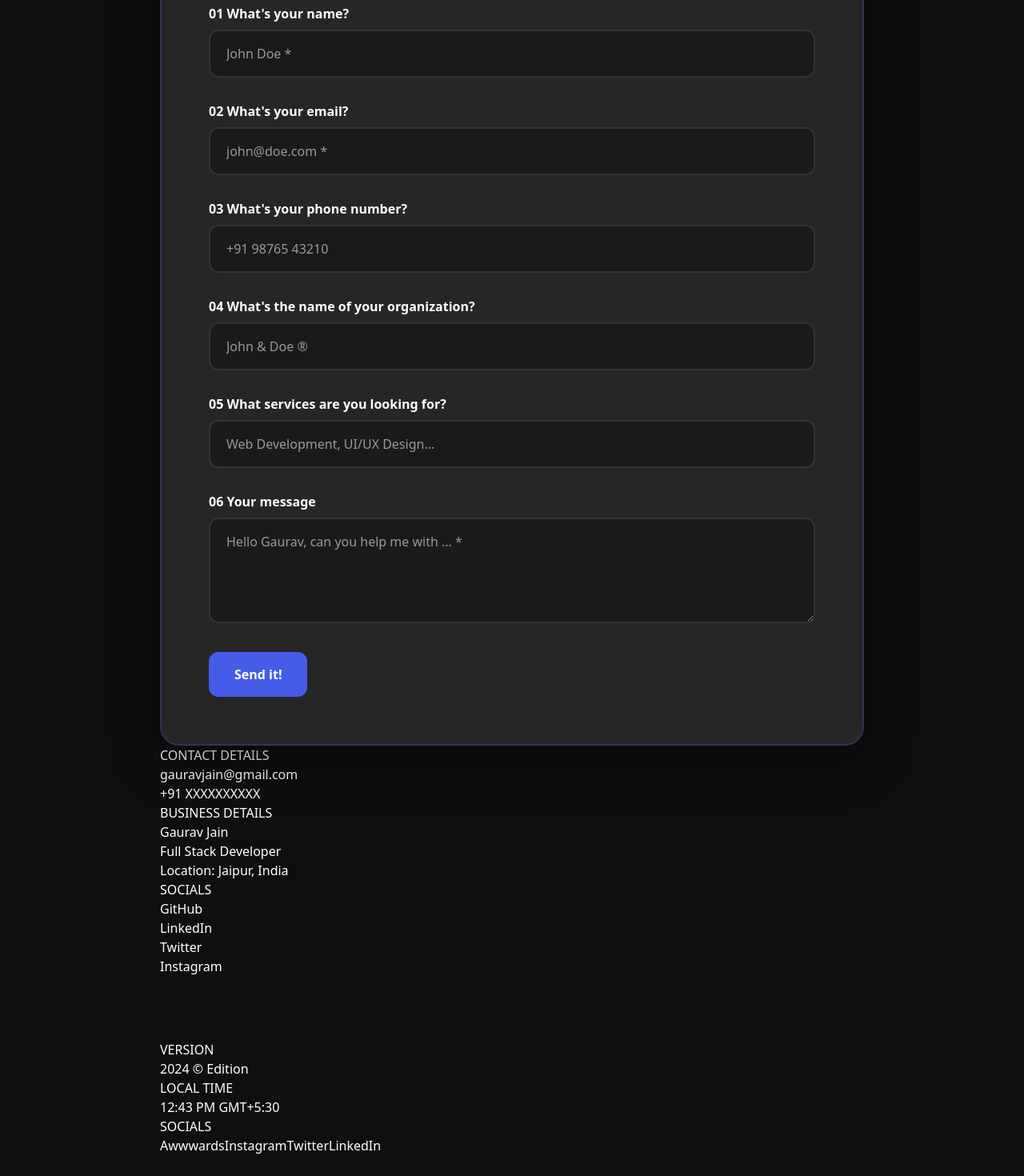
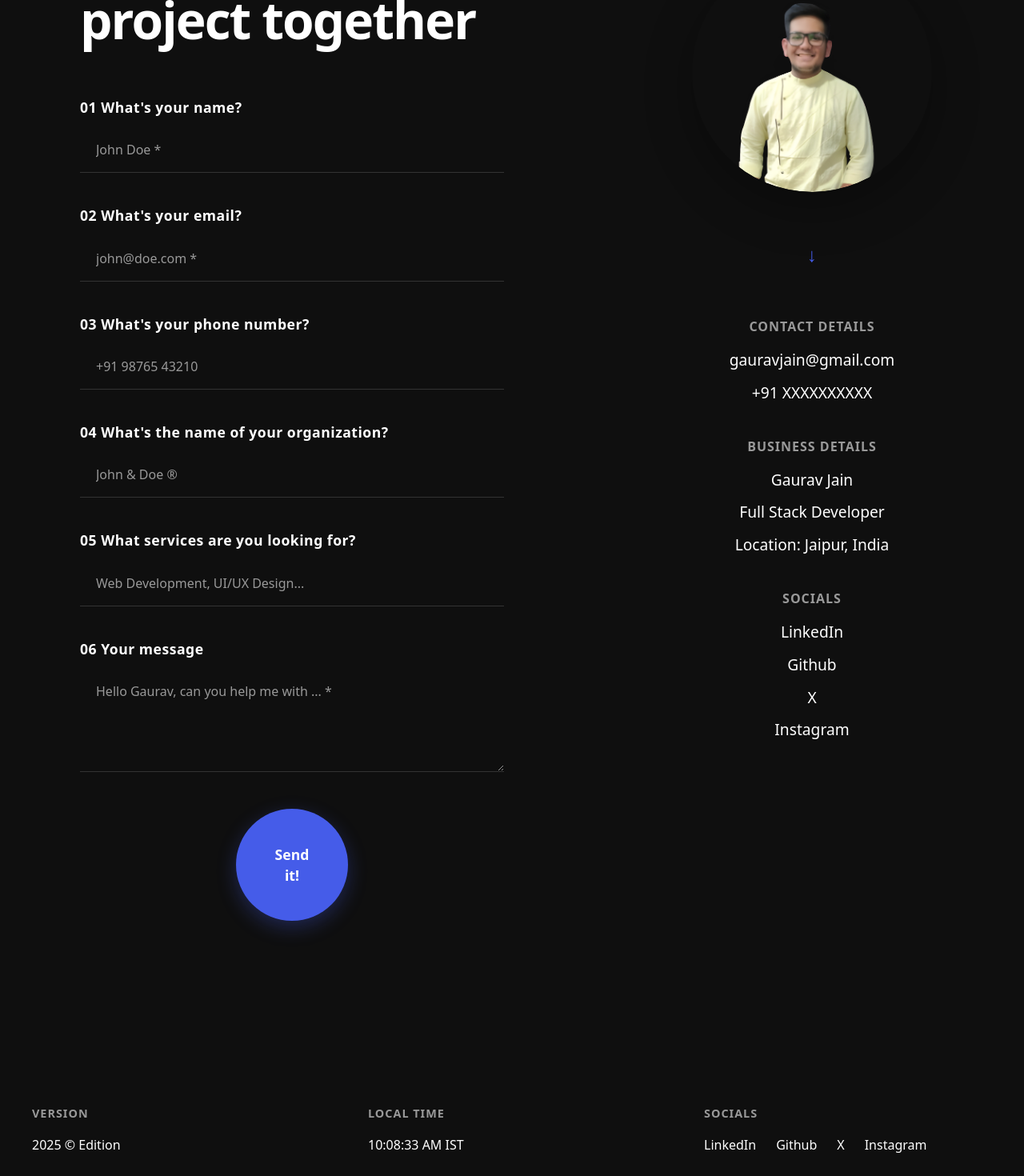
Before and after one commit to gauravjain0377/Portfolio, a Next.js app: page /contact in a window 1280 px wide. Shown: the part 200-1670 px from the top of the page at 80% size. Built offline with nearby package versions, Linux system fonts and the light colour scheme.

Commit message:
updated the whole contact page

```diff
--- a/app/contact/page.jsx
+++ b/app/contact/page.jsx
@@ -1,5 +1,5 @@
 "use client";
-import React, { useState } from "react";
+import React, { useState, useEffect } from "react";
 import { motion } from "framer-motion";
 import Image from "next/image";
 import ContactFooter from "@/components/contact/Contact";
@@ -16,6 +16,34 @@ const Contact = () => {
   });
   const [isSubmitting, setIsSubmitting] = useState(false);
   const [submitStatus, setSubmitStatus] = useState(null);
+  const [currentTime, setCurrentTime] = useState("");
+
+  // Update time every second
+  useEffect(() => {
+    const updateTime = () => {
+      const now = new Date();
+      // Get IST time by adding 5 hours and 30 minutes to UTC
+      const istTime = new Date(now.getTime() + (5.5 * 60 * 60 * 1000));
+
+      const hours = istTime.getUTCHours();
+      const minutes = istTime.getUTCMinutes();
+      const seconds = istTime.getUTCSeconds();
+
+      // Format time with AM/PM
+      const ampm = hours >= 12 ? 'PM' : 'AM';
+      const displayHours = hours % 12 || 12;
+      const displayMinutes = minutes.toString().padStart(2, '0');
+      const displaySeconds = seconds.toString().padStart(2, '0');
+
+      const timeString = `${displayHours}:${displayMinutes}:${displaySeconds} ${ampm} IST`;
+      setCurrentTime(timeString);
+    };
+
+    updateTime(); // Set initial time
+    const interval = setInterval(updateTime, 1000); // Update every second
+
+    return () => clearInterval(interval);
+  }, []);
 
   const handleInputChange = (e) => {
     setFormData({
@@ -64,7 +92,7 @@ const Contact = () => {
 
   return (
     <motion.div
-      className={styles.contactContainer}
+      className={styles.contactPage}
       initial={{ opacity: 0 }}
       animate={{ opacity: 1 }}
       transition={{ duration: 0.8 }}
@@ -210,6 +238,32 @@ const Contact = () => {
           animate={{ opacity: 1, x: 0 }}
           transition={{ duration: 0.8, delay: 0.4 }}
         >
+          {/* Profile Image */}
+          <motion.div
+            className={styles.profileImage}
+            initial={{ opacity: 0, scale: 0.8 }}
+            animate={{ opacity: 1, scale: 1 }}
+            transition={{ duration: 0.8, delay: 0.6 }}
+          >
+            <Image
+              src="/images/Gaurav_Jain.png"
+              alt="Gaurav Jain"
+              width={300}
+              height={300}
+              className={styles.image}
+              priority
+            />
+          </motion.div>
+
+          {/* Arrow Animation */}
+          <motion.div
+            className={styles.arrow}
+            animate={{ y: [0, -10, 0] }}
+            transition={{ duration: 2, repeat: Infinity, ease: "easeInOut" }}
+          >
+            ↓
+          </motion.div>
+
           {/* Contact Details */}
           <motion.div
             className={styles.contactDetails}
@@ -253,22 +307,22 @@ const Contact = () => {
                 <h3 className={styles.detailsTitle}>SOCIALS</h3>
                 <div className={styles.detailsContent}>
                   <div className={styles.detailItem}>
-                     <a href="https://github.com/gauravjain" target="_blank" rel="noopener noreferrer" className={styles.detailValue}>
-                       GitHub
-                     </a>
-                   </div>
-                   <div className={styles.detailItem}>
-                     <a href="https://linkedin.com/in/gauravjain" target="_blank" rel="noopener noreferrer" className={styles.detailValue}>
+                    <a href="https://www.linkedin.com/in/this-is-gaurav-jain/" target="_blank" rel="noopener noreferrer" className={styles.detailValue}>
                       LinkedIn
                     </a>
                   </div>
                   <div className={styles.detailItem}>
-                     <a href="https://twitter.com/gauravjain" target="_blank" rel="noopener noreferrer" className={styles.detailValue}>
-                       Twitter
+                    <a href="https://github.com/gauravjain0377" target="_blank" rel="noopener noreferrer" className={styles.detailValue}>
+                      Github
                     </a>
                   </div>
                   <div className={styles.detailItem}>
-                     <a href="https://instagram.com/gauravjain" target="_blank" rel="noopener noreferrer" className={styles.detailValue}>
+                    <a href="https://x.com/gauravjain0377" target="_blank" rel="noopener noreferrer" className={styles.detailValue}>
+                      X
+                    </a>
+                  </div>
+                  <div className={styles.detailItem}>
+                    <a href="https://www.instagram.com/gauravjain0377/" target="_blank" rel="noopener noreferrer" className={styles.detailValue}>
                       Instagram
                     </a>
                   </div>
@@ -289,21 +343,21 @@ const Contact = () => {
         <div className={styles.footerContainer}>
           <div className={styles.footerSection}>
             <h4 className={styles.footerTitle}>VERSION</h4>
-              <p className={styles.footerText}>2024 © Edition</p>
+            <p className={styles.footerText}>2025 © Edition</p>
           </div>
 
           <div className={styles.footerSection}>
             <h4 className={styles.footerTitle}>LOCAL TIME</h4>
-              <p className={styles.footerText}>12:43 PM GMT+5:30</p>
+            <p className={styles.footerText}>{currentTime}</p>
           </div>
 
           <div className={styles.footerSection}>
             <h4 className={styles.footerTitle}>SOCIALS</h4>
             <div className={styles.socialLinks}>
-                <a href="#" className={styles.socialLink}>Awwwards</a>
-                <a href="#" className={styles.socialLink}>Instagram</a>
-                <a href="#" className={styles.socialLink}>Twitter</a>
-                <a href="#" className={styles.socialLink}>LinkedIn</a>
+              <a href="https://www.linkedin.com/in/this-is-gaurav-jain/" target="_blank" rel="noopener noreferrer" className={styles.socialLink}>LinkedIn</a>
+              <a href="https://github.com/gauravjain0377" target="_blank" rel="noopener noreferrer" className={styles.socialLink}>Github</a>
+              <a href="https://x.com/gauravjain0377" target="_blank" rel="noopener noreferrer" className={styles.socialLink}>X</a>
+              <a href="https://www.instagram.com/gauravjain0377/" target="_blank" rel="noopener noreferrer" className={styles.socialLink}>Instagram</a>
             </div>
           </div>
         </div>
--- a/app/contact/page.module.scss
+++ b/app/contact/page.module.scss
@@ -1,16 +1,17 @@
 .contactPage {
   width: 100%;
-  min-height: 100vh;
+  min-height: 120vh; /* Increased height to make page bigger */
   position: relative;
   background: var(--bg-primary);
   transition: background-color 0.3s ease;
+  padding-top: 120px; /* Reduced top padding to move content closer to navbar */
 }
 
 .contactContainer {
   width: 100%;
   max-width: 1400px;
   margin: 0 auto;
-  padding: 120px 200px;
+  padding: 80px 200px;
   display: flex;
   flex-direction: column;
   gap: 80px;
@@ -18,26 +19,45 @@
   transition: background-color 0.3s ease;
 
   @media (max-width: 1200px) {
-    padding: 100px 100px;
+    padding: 60px 100px;
   }
 
   @media (max-width: 768px) {
-    padding: 80px 40px;
+    padding: 40px 40px;
     gap: 60px;
   }
 }
 
-.contactHeader {
-  text-align: center;
-  margin-bottom: 60px;
+.mainContent {
+  width: 100%;
+  max-width: 1400px;
+  margin: 0 auto;
+  display: grid;
+  grid-template-columns: 1fr 1fr;
+  gap: 120px; /* Increased gap between form and right side */
+  align-items: flex-start; /* Changed from center to flex-start */
+  padding-left: 100px; /* Move content more to the right */
 
-  h1 {
+  @media (max-width: 1024px) {
+    grid-template-columns: 1fr;
+    gap: 80px;
+    padding-left: 0; /* Reset padding on mobile */
+  }
+}
+
+.leftSection {
+  display: flex;
+  flex-direction: column;
+  gap: 60px;
+}
+
+.mainHeading {
   font-size: 4rem;
   font-weight: 900;
   color: var(--text-primary);
-    margin: 0 0 24px 0;
+  line-height: 1.1;
+  margin: 0;
   letter-spacing: -0.03em;
-    line-height: 1.1;
   transition: color 0.3s ease;
 
   @media (max-width: 768px) {
@@ -45,79 +65,40 @@
   }
 }
 
-  p {
-    font-size: 1.4rem;
-    color: var(--text-secondary);
-    margin: 0;
-    font-weight: 400;
-    max-width: 700px;
-    margin: 0 auto;
-    line-height: 1.6;
-    transition: color 0.3s ease;
-
-    @media (max-width: 768px) {
-      font-size: 1.2rem;
-    }
-  }
-}
-
 .contactForm {
-  background: var(--card-bg);
-  backdrop-filter: blur(20px);
-  border-radius: 24px;
-  padding: 60px;
-  border: 1px solid var(--card-border);
-  box-shadow:
-    0 20px 60px var(--shadow-medium),
-    0 0 0 1px var(--glow-color) inset;
-  position: relative;
-  overflow: hidden;
-  transition: all 0.3s ease;
-
-  &::before {
-    content: '';
-    position: absolute;
-    top: 0;
-    left: 0;
-    right: 0;
-    height: 1px;
-    background: linear-gradient(90deg, transparent, var(--accent-color), transparent);
-    opacity: 0.3;
-  }
-
-  @media (max-width: 768px) {
-    padding: 40px 30px;
-  }
+  width: 100%;
 }
 
 .formGroup {
-  margin-bottom: 30px;
+  margin-bottom: 40px;
+}
 
-  label {
+.formLabel {
   display: block;
-    font-size: 1rem;
+  font-size: 1.1rem;
   font-weight: 600;
   color: var(--text-primary);
-    margin-bottom: 8px;
+  margin-bottom: 12px;
+  letter-spacing: 0.5px;
   transition: color 0.3s ease;
 }
 
-  input,
-  textarea {
+.formInput,
+.formTextarea {
   width: 100%;
   padding: 16px 20px;
-    border: 2px solid var(--border-color);
-    border-radius: 12px;
+  border: none;
+  border-bottom: 1px solid var(--border-color);
+  border-radius: 0;
   font-size: 1rem;
-    background: var(--bg-secondary);
   color: var(--text-primary);
+  background: transparent;
   transition: all 0.3s ease;
   font-family: inherit;
 
   &:focus {
     outline: none;
-      border-color: var(--accent-color);
-      box-shadow: 0 0 0 3px var(--glow-color);
+    border-bottom-color: var(--accent-color);
   }
 
   &::placeholder {
@@ -125,30 +106,54 @@
   }
 }
 
-  textarea {
+.formTextarea {
+  resize: vertical;
   min-height: 120px;
-    resize: vertical;
-  }
 }
 
 .submitButton {
   background: var(--accent-color);
   color: white;
   border: none;
-  padding: 16px 32px;
-  border-radius: 12px;
-  font-size: 1rem;
-  font-weight: 600;
+  padding: 20px 40px;
+  border-radius: 50%;
+  font-size: 1.1rem;
+  font-weight: 700;
   cursor: pointer;
   transition: all 0.3s ease;
-  display: inline-flex;
+  width: 140px;
+  height: 140px;
+  display: flex;
   align-items: center;
-  gap: 8px;
+  justify-content: center;
+  margin: 40px auto 0;
+  box-shadow: 0 8px 25px rgba(69, 92, 233, 0.3);
+  position: relative;
+  overflow: hidden;
+
+  &::before {
+    content: '';
+    position: absolute;
+    top: 0;
+    left: -100%;
+    width: 100%;
+    height: 100%;
+    background: linear-gradient(90deg, transparent, rgba(255, 255, 255, 0.2), transparent);
+    transition: left 0.5s ease;
+  }
 
   &:hover {
     background: var(--accent-secondary);
-    transform: translateY(-2px);
-    box-shadow: 0 8px 25px var(--glow-color);
+    transform: scale(1.05);
+    box-shadow: 0 12px 35px rgba(69, 92, 233, 0.4);
+
+    &::before {
+      left: 100%;
+    }
+  }
+
+  &:active {
+    transform: scale(0.95);
   }
 
   &:disabled {
@@ -158,87 +163,254 @@
   }
 }
 
+.successMessage,
+.errorMessage {
+  margin-top: 20px;
+  padding: 15px 20px;
+  border-radius: 8px;
+  font-weight: 500;
+  text-align: center;
+  animation: slideIn 0.5s ease-out;
+}
+
 .successMessage {
+  background-color: rgba(34, 197, 94, 0.1);
   color: #22c55e;
-  font-weight: 600;
-  margin-top: 16px;
+  border: 1px solid rgba(34, 197, 94, 0.3);
 }
 
 .errorMessage {
+  background-color: rgba(239, 68, 68, 0.1);
   color: #ef4444;
-  font-weight: 600;
-  margin-top: 16px;
+  border: 1px solid rgba(239, 68, 68, 0.3);
 }
 
-.contactInfo {
-  display: grid;
-  grid-template-columns: repeat(auto-fit, minmax(300px, 1fr));
-  gap: 40px;
-  margin-top: 80px;
-
-  @media (max-width: 768px) {
-    grid-template-columns: 1fr;
-    gap: 30px;
+@keyframes slideIn {
+  from {
+    opacity: 0;
+    transform: translateY(-10px);
+  }
+  to {
+    opacity: 1;
+    transform: translateY(0);
   }
 }
 
-.infoCard {
-  background: var(--card-bg);
-  backdrop-filter: blur(20px);
-  border-radius: 20px;
-  padding: 40px;
-  border: 1px solid var(--card-border);
-  box-shadow:
-    0 12px 40px var(--shadow-light),
-    0 0 0 1px var(--glow-color) inset;
+.rightSection {
+  display: flex;
+  flex-direction: column;
+  align-items: center; /* Center align the content */
+  gap: 60px; /* Increased gap between elements */
+  justify-content: flex-start;
+  padding-top: 20px; /* Add some top padding */
+}
+
+.profileImage {
+  position: relative;
+  border-radius: 50%;
+  overflow: hidden;
+  box-shadow: 0 20px 60px var(--shadow-light);
   transition: all 0.3s ease;
-  text-align: center;
 
   &:hover {
-    transform: translateY(-8px);
-    box-shadow:
-      0 20px 60px var(--shadow-medium),
-      0 0 0 1px var(--glow-color) inset;
+    box-shadow: 0 25px 80px var(--shadow-medium);
+  }
 }
 
-  .icon {
-    width: 60px;
-    height: 60px;
-    background: linear-gradient(135deg, var(--accent-color) 0%, var(--accent-secondary) 100%);
-    border-radius: 16px;
-    display: flex;
-    align-items: center;
-    justify-content: center;
-    margin: 0 auto 20px;
-    font-size: 1.5rem;
-    color: white;
-    box-shadow: 0 8px 25px var(--glow-color);
+.image {
+  width: 300px;
+  height: 300px;
+  object-fit: cover;
+  border-radius: 50%;
+
+  @media (max-width: 768px) {
+    width: 250px;
+    height: 250px;
+  }
 }
 
-  h3 {
+.arrow {
+  color: var(--accent-color);
   font-size: 1.5rem;
+  animation: bounce 2s infinite;
+}
+
+@keyframes bounce {
+  0%, 20%, 50%, 80%, 100% {
+    transform: translateY(0);
+  }
+  40% {
+    transform: translateY(-10px);
+  }
+  60% {
+    transform: translateY(-5px);
+  }
+}
+
+.contactDetails {
+  width: 100%;
+  margin: 0;
+  padding: 0;
+  border-top: none;
+}
+
+.detailsContainer {
+  display: flex;
+  flex-direction: column;
+  gap: 40px;
+  align-items: center; /* Center align the details */
+  text-align: center; /* Center the text */
+}
+
+.detailsSection {
+  width: 100%;
+}
+
+.detailsTitle {
+  font-size: 1rem; /* Increased from 0.7rem */
   font-weight: 700;
-    color: var(--text-primary);
-    margin: 0 0 12px 0;
+  color: var(--text-muted);
+  margin: 0 0 16px 0; /* Increased margin */
+  letter-spacing: 1px;
+  text-transform: uppercase;
   transition: color 0.3s ease;
 }
 
-  p {
-    font-size: 1rem;
-    color: var(--text-secondary);
-    margin: 0;
-    line-height: 1.6;
+.detailsContent {
+  display: flex;
+  flex-direction: column;
+  gap: 12px; /* Increased gap between items */
+  align-items: center; /* Center all content */
+}
+
+.detailItem {
+  display: flex;
+  align-items: center;
+  justify-content: center; /* Center the content */
+}
+
+.detailValue {
+  font-size: 1.2rem; /* Increased from 0.9rem */
+  color: var(--text-primary);
+  text-decoration: none;
+  transition: color 0.3s ease;
+  font-weight: 500;
+
+  &:hover {
+    color: var(--accent-color);
+  }
+}
+
+.customFooter {
+  width: 100%;
+  max-width: 1400px;
+  margin: 0 auto;
+  padding: 170px 0 30px 0; /* More gap above, less gap below */
+   /* Grey background like other pages */
+  margin-top: 60px; /* Additional space from main content */
+}
+
+.footerContainer {
+  display: flex;
+  justify-content: space-between;
+  align-items: flex-start;
+  gap: 60px; /* Increased gap between footer sections */
+  padding: 0 40px; /* Add horizontal padding */
+
+  @media (max-width: 768px) {
+    flex-direction: column;
+    gap: 40px; /* Increased gap on mobile too */
+    padding: 0 20px; /* Less padding on mobile */
+  }
+}
+
+.footerSection {
+  flex: 1;
+}
+
+.footerTitle {
+  font-size: 0.9rem; /* Slightly increased font size */
+  font-weight: 700;
+  color: var(--text-muted);
+  margin: 0 0 16px 0; /* Increased margin for better spacing */
+  letter-spacing: 1px;
+  text-transform: uppercase;
   transition: color 0.3s ease;
 }
 
-  a {
-    color: var(--accent-color);
+.footerText {
+  font-size: 1rem; /* Increased font size */
+  color: var(--text-primary);
+  margin: 0;
+  font-weight: 500;
+  transition: color 0.3s ease;
+}
+
+.socialLinks {
+  display: flex;
+  gap: 25px; /* Increased gap between social links */
+  flex-wrap: wrap;
+
+  @media (max-width: 768px) {
+    gap: 20px; /* Increased gap on mobile too */
+  }
+}
+
+.socialLink {
+  font-size: 1rem; /* Increased font size */
+  color: var(--text-primary);
   text-decoration: none;
-    font-weight: 600;
   transition: color 0.3s ease;
+  font-weight: 500;
 
   &:hover {
-      color: var(--accent-secondary);
+    color: var(--accent-color);
   }
 }
+
+// Responsive adjustments
+@media (max-width: 768px) {
+  .contactPage {
+    padding-top: 80px; /* Reduced for mobile too */
   }
+
+  .contactContainer {
+    padding: 40px 20px;
+  }
+
+  .mainContent {
+    gap: 60px;
+  }
+
+  .leftSection {
+    gap: 40px;
+  }
+
+  .mainHeading {
+    font-size: 2.5rem;
+  }
+
+  .formGroup {
+    margin-bottom: 30px;
+  }
+
+  .formInput,
+  .formTextarea {
+    padding: 14px 16px;
+    font-size: 0.95rem;
+  }
+
+  .submitButton {
+    padding: 14px 28px;
+    font-size: 1rem;
+  }
+
+  .image {
+    width: 200px;
+    height: 200px;
+  }
+
+  .rightSection {
+    gap: 40px;
+  }
+}
--- a/app/globals.css
+++ b/app/globals.css
@@ -92,8 +92,7 @@ body.light-mode {
 
 /* Focus styles */
 :focus {
-  outline: 2px solid var(--accent-color);
-  outline-offset: 2px;
+  outline: none;
 }
 
 /* Utility classes for theme support */
```
Also changed, not shown: components/about/About.module.scss (+18 -18 lines), components/contact/Contact.jsx (+7 -1 lines). Lines whose indentation alone changed are shown as unchanged.
